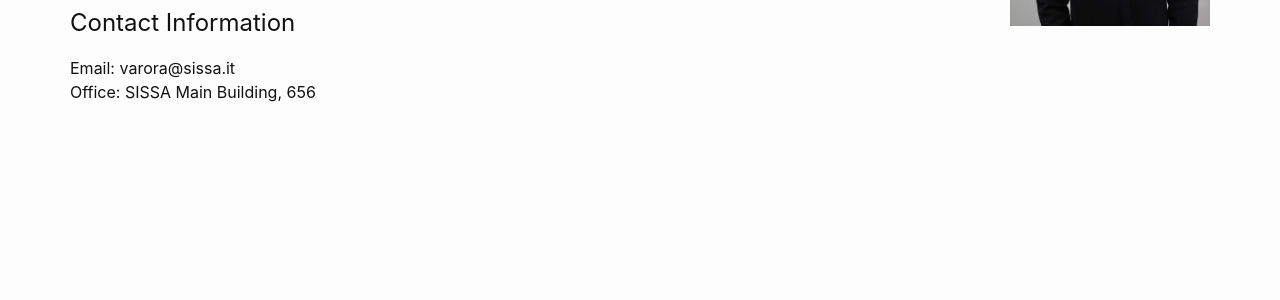
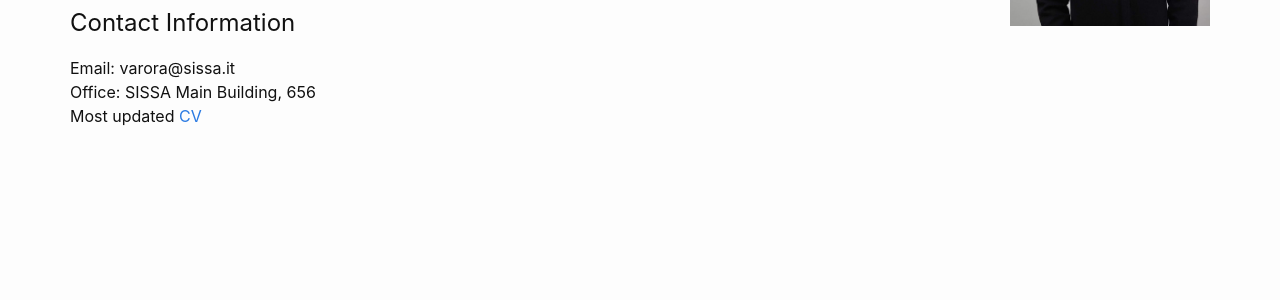
Before and after one commit to viplovearora/viplovearora.github.io, a Jekyll site: the page built from index.md, in a window 1280 px wide. Shown: the part 333-633 px from the top of the page. Built offline with Jekyll 4.4.1, drawn with Linux system fonts in a browser that asks for light colours.

Commit message:
updated CV

```diff
--- a/index.md
+++ b/index.md
@@ -5,11 +5,11 @@
 layout: home
 ---
 <img style="float: right;" src="Viplove.jpg" width="200" />
-I am Viplove Arora, postdoctoral researcher working on machine learning in Bioinformatics in [The Theoretical and Scientific Data Science Group](https://datascience.sissa.it/) at [SISSA](https://www.sissa.it/). I am a part of the Machine Learning and Systems Biology research unit led by [Guido Sanguinetti](https://datascience.sissa.it/person/11/guido-sanguinetti). Previously, I was a Postdoctoral Research Assistant in the [School of Industrial Engineering](https://engineering.purdue.edu/IE) at [Purdue University](https://www.purdue.edu/). I completed my PhD under the supervision of [Mario Ventresca](https://engineering.purdue.edu/~mventresca/index.php) on Generative Modeling of Networks in December 2019. I completed my bachelors in Production and Industrial Engineering from [IIT Delhi](http://www.iitd.ac.in/) in 2014, where I worked with [Makarand Kulkarni](http://web.iitd.ac.in/~mskulkarni/) for my bachelor's thesis.
+I am Viplove Arora, postdoctoral researcher working on machine learning in Bioinformatics in [The Theoretical and Scientific Data Science Group](https://datascience.sissa.it/) at [SISSA](https://www.sissa.it/). I am a part of the Machine Learning and Systems Biology research unit led by [Guido Sanguinetti](https://datascience.sissa.it/person/11/guido-sanguinetti). Previously, I was a Postdoctoral Research Assistant in the [School of Industrial Engineering](https://engineering.purdue.edu/IE) at [Purdue University](https://www.purdue.edu/). I completed my PhD under the supervision of [Mario Ventresca](https://engineering.purdue.edu/~mventresca/index.php) on Generative Modeling of Networks in December 2019. I completed my bachelors in Production and Industrial Engineering from [IIT Delhi](http://www.iitd.ac.in/) in 2014, where I worked with [Makarand Kulkarni](https://www.me.iitb.ac.in/?q=faculty/Prof.%20Makarand.%20Shrikrishna.%20Kulkarni) for my bachelor's thesis.
 
 I am interested in developing conceptual, mathematical, and computational tools for modeling complex systems. My research interests include network science, machine learning, complex systems, algorithm design, simulation, multi-objective optimization, and mechanism design.
 
 ## Contact Information
 Email: varora@sissa.it
 Office: SISSA Main Building, 656
-<!-- Most updated [CV]({{ site.url }}/assets/Viplove_CV.pdf) -->
+Most updated [CV]({{ site.url }}/assets/Viplove_CV.pdf)
```
Also changed, not shown: 2 other files.
